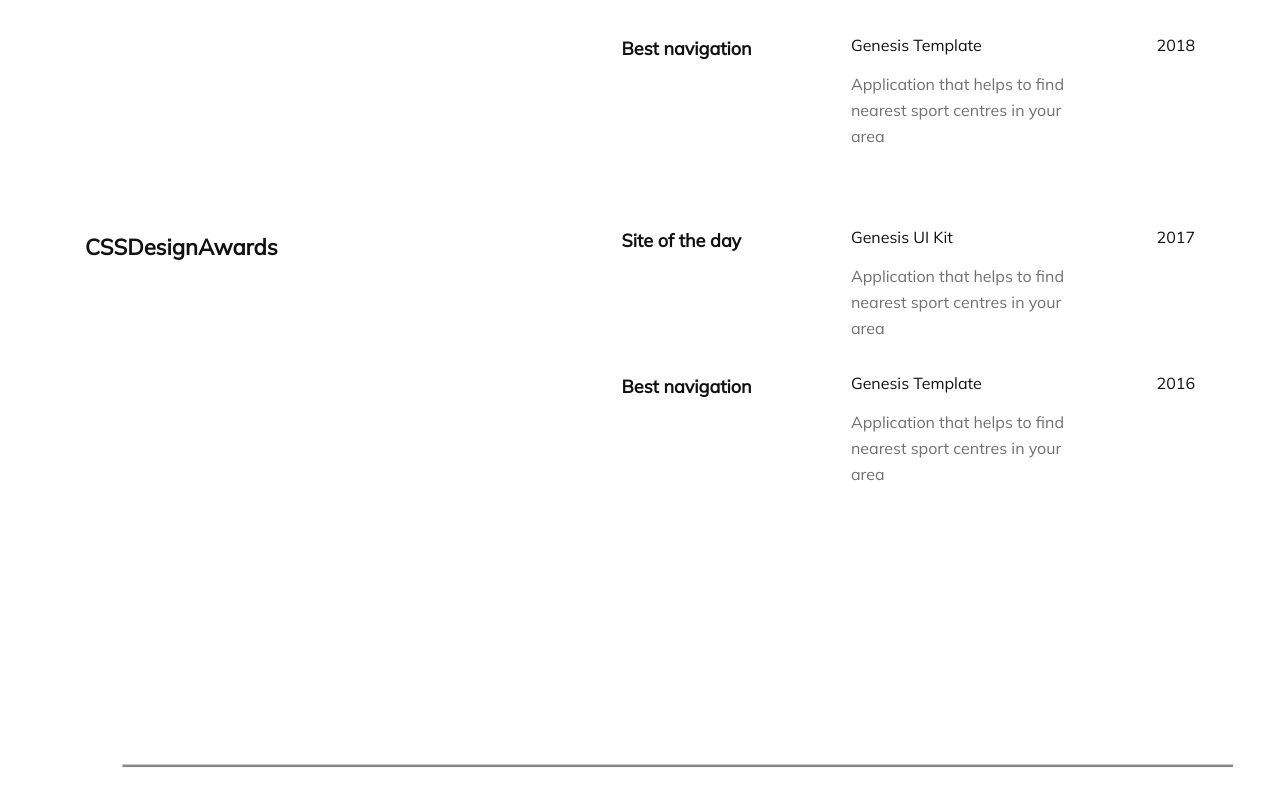
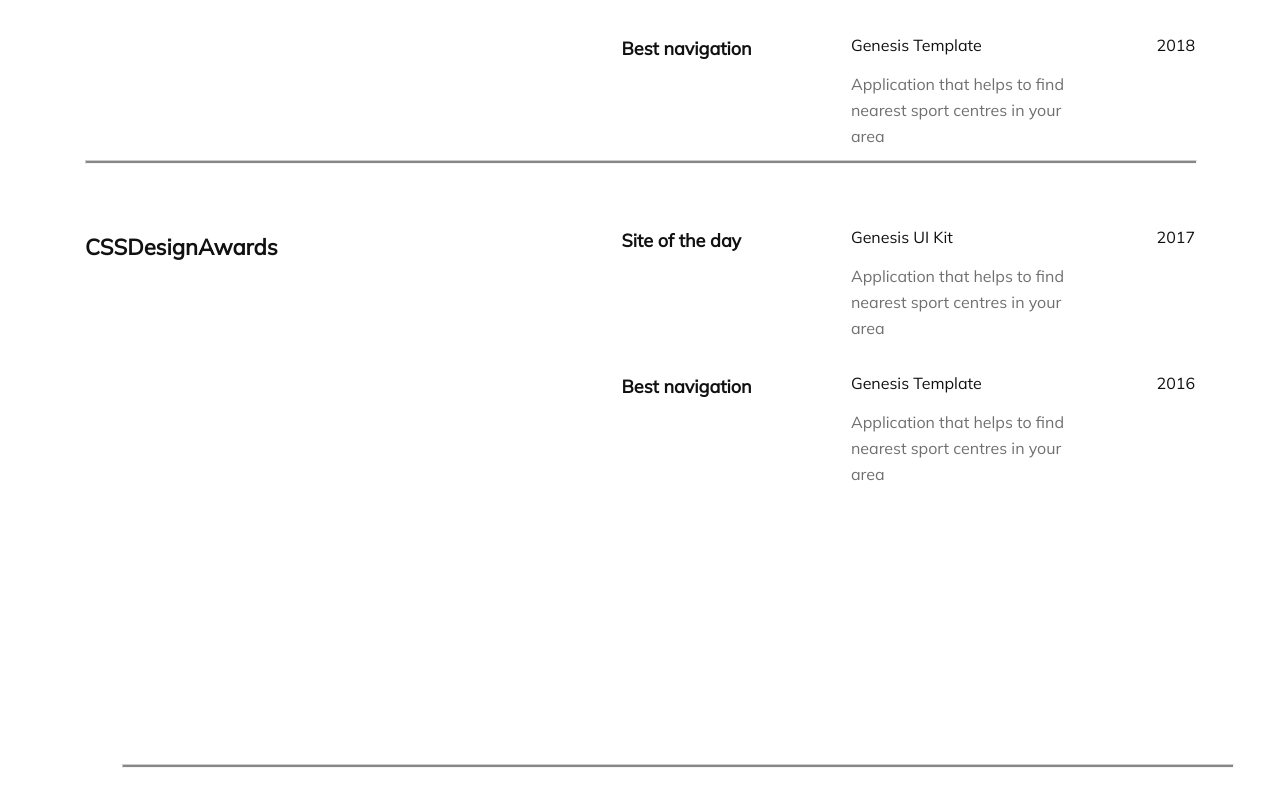
Before and after one commit to SarahRazzaq/Genesis123, a plain HTML site: page index.html in a window 1280 px wide. Shown: the part 2978-3775 px from the top of the page. Drawn offline with Linux system fonts and the light colour scheme; files whose address does not match are found by name.

Commit message:
divider page 1 done

```diff
--- a/Styles/index.css
+++ b/Styles/index.css
@@ -333,7 +333,16 @@ h5 {
     grid-column: 9/10;
     grid-row: 3/4;
   }
-
+  .line{
+    width: 100%;
+    height: 2px;
+    margin-top: 45px;
+    background: #111111;
+    mix-blend-mode: normal;
+    opacity: 0.5;
+    grid-column: 1/ 11;
+    grid-row: 4 / 5;
+  }
   .aw-item8 {
     font-family: "Mulish", sans-serif;
     font-style: normal;
--- a/index.html
+++ b/index.html
@@ -69,6 +69,7 @@
                     <p class="aw-text">Application that helps to find nearest sport centres in your area</p>
                 </div>
                     <p class="aw-item7">2018</p>
+                <hr class="line">
                     <p class='aw-item8'>CSSDesignAwards</p>
                     <p class="aw-item9">Site of the day</p>
                 <div class="aw-item10">
```
